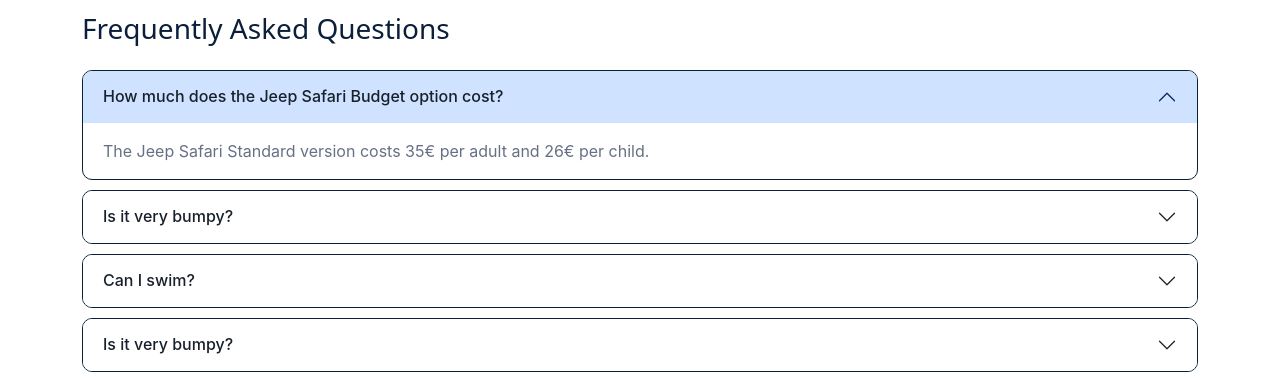
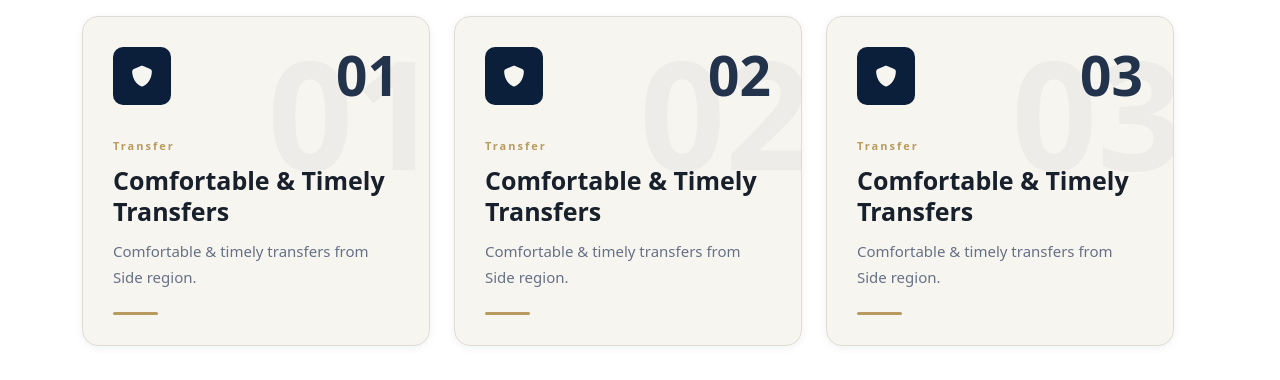
Before and after one commit to 3laa-dev/Jeep-Safari, a React (Vite) app: page / in a window 1280 px wide. Shown: the part 820-1200 px from the top of the page. Built offline with nearby package versions, Linux system fonts and the light colour scheme.

Commit message:
home cards created

```diff
--- a/src/App.jsx
+++ b/src/App.jsx
@@ -6,6 +6,7 @@ import TimeLine from "./Components/TimeLine"
 import Accordion_ from "./Components/Accordion"
 import QA from "./Components/Questions"
 import Footer from "./Components/Footer"
+import HomePageCardRow from "./Components/HomePageCardRow"
 
 
 function App() {
@@ -26,6 +27,9 @@ function App() {
         </Col>
       </Row>
       <Row>
+        <HomePageCardRow/>
+      </Row>
+      <Row>
         <QA/>
       </Row>
       </Container>
--- a/src/Components/Accordion.jsx
+++ b/src/Components/Accordion.jsx
@@ -92,6 +92,13 @@ function Accordion_() {
                 <Accordion.Header>Description</Accordion.Header>
                 <Accordion.Body>
                     Lorem ipsum dolor sit amet consectetur adipisicing elit. Temporibus culpa odio atque incidunt iste delectus quibusdam ipsum praesentium? Officiis voluptatum, cum ipsa ab at fugiat voluptate tempore explicabo atque nostrum.
+                    Lorem ipsum dolor sit amet consectetur adipisicing elit. Dignissimos nemo ad veniam odit in doloribus recusandae, consequatur, eveniet, nostrum deleniti vel veritatis debitis est! Ratione optio eius possimus nesciunt illum!
+                    Lorem ipsum dolor sit amet consectetur adipisicing elit. Eaque sequi, dolorum debitis, quod aspernatur quidem soluta odio quam eum excepturi sunt? Animi eius accusamus fugit impedit, soluta suscipit. Corporis, alias?
+                    Lorem ipsum dolor, sit amet consectetur adipisicing elit. In laudantium fugiat rem optio debitis commodi voluptates sapiente? Nobis nostrum earum, beatae nulla reiciendis, itaque esse ipsam iste dicta, impedit rerum.
+                    Lorem ipsum dolor sit amet consectetur adipisicing elit. Corporis eaque quaerat error! Ipsa vel temporibus amet accusamus et magni deleniti quisquam veritatis. Omnis aperiam aliquid excepturi deserunt totam rerum inventore.
+                    Lorem ipsum dolor sit amet consectetur adipisicing elit. Deserunt quo, ut omnis eum natus tempora eaque ipsam ex molestiae officiis ad labore expedita quod, soluta dignissimos quia excepturi velit quibusdam!
+                    Lorem ipsum dolor sit amet consectetur adipisicing elit. Error cupiditate non consequatur doloribus ipsum veritatis quidem temporibus quo maiores id dolorem, nulla quaerat modi accusamus architecto obcaecati atque sint fuga?
+                    Lorem ipsum dolor sit, amet consectetur adipisicing elit. Doloribus tempora incidunt facere officia quisquam nostrum itaque repellat, quae magnam dolor alias pariatur delectus. Doloribus quo nam dolor vitae molestiae est?
                 </Accordion.Body>
             </Accordion.Item>
 
--- /dev/null
+++ b/src/Components/HomePageCard.jsx
@@ -0,0 +1,27 @@
+
+const HomePageCard = ({ icon, miniTitle, title, text , number }) => {
+    return (
+        <div className="home-page-card" style={{ "--card-number": `"0${number}"` }}>
+            <div className="home-page-card-top">
+                <div className="home-page-card-icon" >
+                    <i className={icon}></i>
+                </div>
+
+                <div className="home-page-card-number">{`0${number}`}</div>
+            </div>
+
+            <div className="home-page-card-content">
+                <span>{miniTitle}</span>
+
+                <h3>{title}</h3>
+                <p>
+                    {text}
+                </p>
+
+                <div className="home-page-card-line"></div>
+            </div>
+        </div>
+    )
+}
+
+export default HomePageCard
--- /dev/null
+++ b/src/Components/HomePageCardRow.jsx
@@ -0,0 +1,20 @@
+import {Row , Col } from "react-bootstrap";
+import HomePageCard from "./HomePageCard";
+const HomePageCardRow = () => {
+  return (
+    <Row className="my-3">
+      <Col xs = "12" sm = "6"  lg="4" className="my-1">
+      <HomePageCard number={1} icon = "fa-solid fa-shield" miniTitle="Transfer" title="Comfortable & Timely Transfers" text=" Comfortable & timely transfers from Side region."/>
+      </Col>
+      <Col xs = "12" sm = "6"  lg="4" className="my-1">
+      <HomePageCard number={2} icon = "fa-solid fa-shield" miniTitle="Transfer" title="Comfortable & Timely Transfers" text=" Comfortable & timely transfers from Side region."/>
+      </Col>
+      <Col xs = "12" sm = "6"  lg="4" className="my-1">
+      <HomePageCard number={3} icon = "fa-solid fa-shield" miniTitle="Transfer" title="Comfortable & Timely Transfers" text=" Comfortable & timely transfers from Side region."/>
+      </Col>
+
+    </Row>
+  )
+}
+
+export default HomePageCardRow
--- a/src/index.css
+++ b/src/index.css
@@ -595,3 +595,166 @@ a {
   border-radius: 10px;
   height: auto;
 }
+
+.home-page-card {
+    position: relative;
+    overflow: hidden;
+
+    min-height: 330px;
+    padding: 30px;
+
+    background: var(--color-bg);
+    border: 1px solid var(--color-border);
+    border-radius: var(--radius-lg);
+
+    display: flex;
+    flex-direction: column;
+    justify-content: space-between;
+
+    box-shadow: var(--shadow-sm);
+
+    transition: var(--transition);
+}
+
+.home-page-card::before {
+    content: var(--card-number);
+
+    position: absolute;
+    right: -10px;
+    top: 20px;
+
+    font-size: 150px;
+    font-weight: 800;
+    line-height: 1;
+
+    color: rgba(11, 31, 58, 0.04);
+
+    pointer-events: none;
+}
+
+.home-page-card-top {
+    position: relative;
+    z-index: 2;
+
+    display: flex;
+    justify-content: space-between;
+    align-items: flex-start;
+}
+
+.home-page-card-icon {
+    width: 58px;
+    height: 58px;
+
+    display: flex;
+    align-items: center;
+    justify-content: center;
+
+    background: var(--color-navy);
+    color: var(--color-bg);
+
+    border-radius: var(--radius-md);
+
+    font-size: 21px;
+
+    transition: var(--transition);
+}
+
+.home-page-card-number {
+    font-size: 55px;
+    font-weight: 800;
+    line-height: 1;
+
+    color: var(--color-navy);
+
+    opacity: 0.9;
+}
+
+.home-page-card-content {
+    position: relative;
+    z-index: 2;
+}
+
+.home-page-card-content span {
+    display: block;
+
+    margin-bottom: 10px;
+
+    font-size: 11px;
+    font-weight: 700;
+    letter-spacing: 2px;
+
+    color: var(--color-accent);
+}
+
+.home-page-card-content h3 {
+    max-width: 300px;
+
+    margin: 0 0 12px;
+
+    font-size: 25px;
+    font-weight: 700;
+    line-height: 1.25;
+
+    color: var(--color-text);
+}
+
+.home-page-card-content p {
+    max-width: 300px;
+
+    margin: 0;
+
+    font-size: 15px;
+    line-height: 1.7;
+
+    color: var(--color-text-muted);
+}
+
+.home-page-card-line {
+    width: 45px;
+    height: 3px;
+
+    margin-top: 22px;
+
+    background: var(--color-accent);
+
+    border-radius: 10px;
+
+    transition: var(--transition);
+}
+
+.home-page-card:hover {
+    transform: translateY(-8px);
+
+    background: #fbfaf7;
+
+    border-color: var(--color-accent);
+
+    box-shadow: var(--shadow-md);
+}
+
+.home-page-card:hover .home-page-card-icon {
+    background: var(--color-accent);
+
+    transform: translateY(-3px);
+}
+
+.home-page-card:hover .home-page-card-line {
+    width: 85px;
+}
+
+/* MOBILE */
+@media (max-width: 768px) {
+
+    .home-page-card {
+        min-height: 300px;
+        padding: 25px;
+    }
+
+    .home-page-card-number {
+        font-size: 45px;
+    }
+
+    .home-page-card-content h3 {
+        font-size: 22px;
+    }
+}
```
